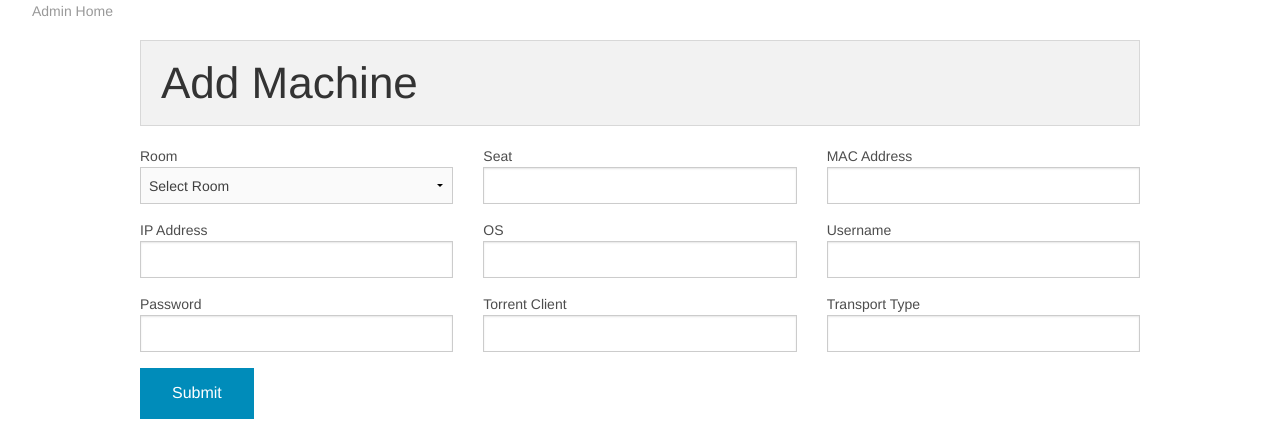
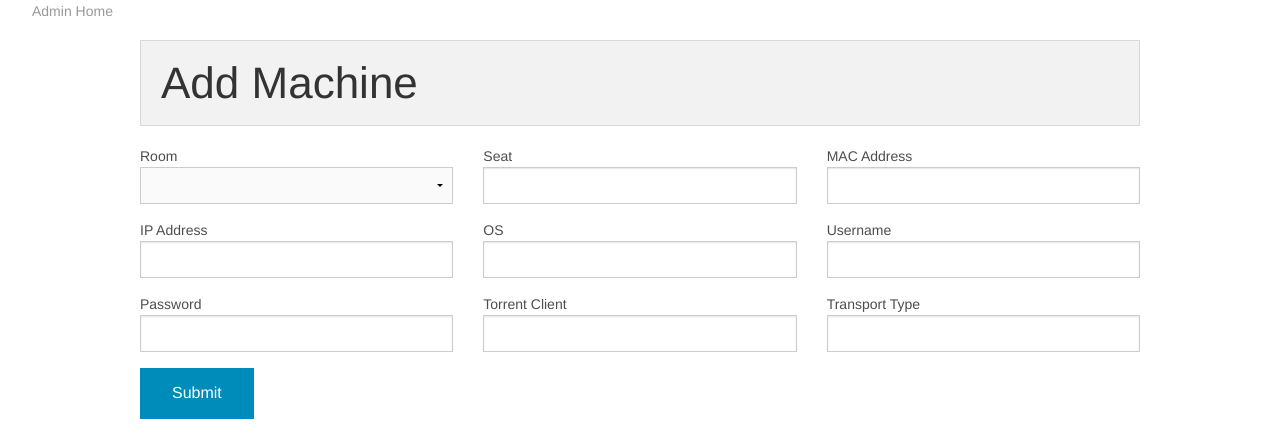
Before and after one commit to rob626/labmgr, a CodeIgniter app: page /welcome/add_machine in a window 1280 px wide. Shown: the top 438 px of the page. Run offline with CodeIgniter, Linux system fonts and the light colour scheme; data that the repository does not hold is empty; some libraries are stand-ins or nearby versions.

Commit message:
Fixing machine page

```diff
--- a/application/views/add_machine.php
+++ b/application/views/add_machine.php
@@ -13,7 +13,6 @@
 				<div class='large-4 columns'>
 					<label>Room</label>
 					<select name="room_id">
-						<option value='-1'>Select Room</option>
 						<?php foreach ($rooms as $room) { ?>
 						<option value='<?php echo $room['room_id'] ?>'><?php echo $room['name'] ?> </option>
 						<?php } ?>
@@ -107,7 +106,7 @@
 							if($room_value['room_id'] == $machine['room_id']) {
 								echo "<td>". $room_value['name'] ."</td>";
 							} else {
-								echo "<td></td>";
+								//echo "<td></td>";
 							}
 						}
 						echo "<td>". $machine['seat'] ."</td>";
```
